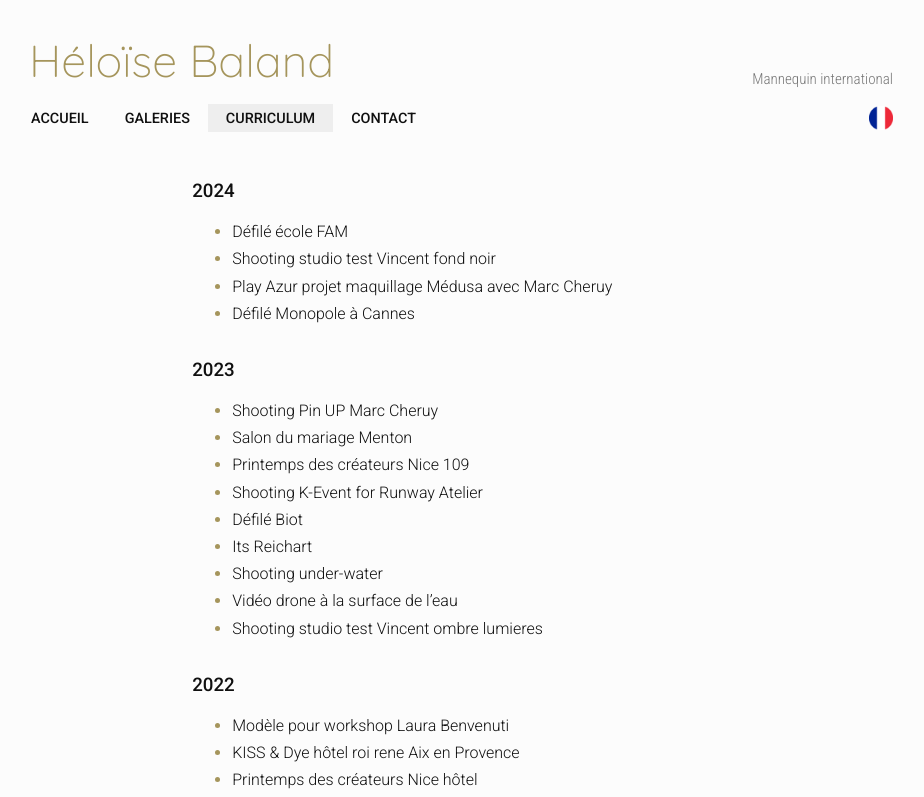
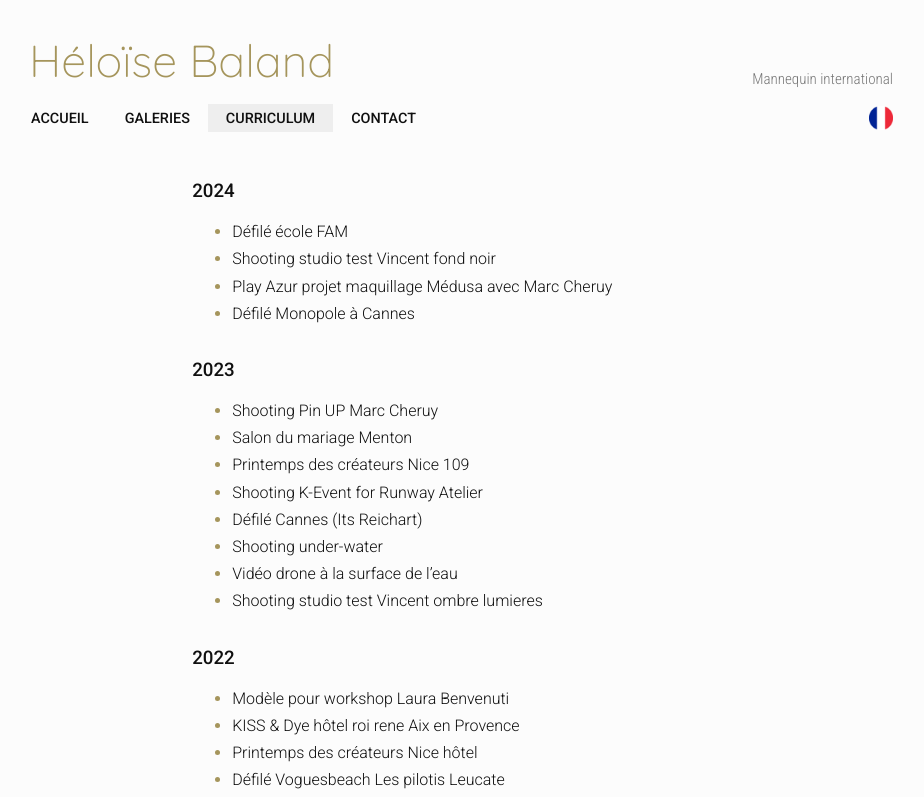
Before and after one commit to vaniaelizondo/photo-book, a React (Create React App) app: page /cv in a window 1280 px wide. Shown: the top 797 px of the page, without its empty margins (179-1103 px from the left). Built offline with nearby package versions, Linux system fonts and the light colour scheme.

Commit message:
translation cv

```diff
--- a/src/locales/en/translation.json
+++ b/src/locales/en/translation.json
@@ -89,11 +89,10 @@
     "2023_2": "Wedding fair Menton",
     "2023_3": "Spring of Creators Nice 109",
     "2023_4": "K-Event photoshoot for Runway Atelier",
-    "2023_5": "Biot runway",
-    "2023_6": "Its Reichart",
-    "2023_7": "Underwater photoshoot",
-    "2023_8": "Drone video at the water’s surface",
-    "2023_9": "Studio test photoshoot Vincent shadows and lights",
+    "2023_5": "Cannes runway (Its Reichart)",
+    "2023_6": "Underwater photoshoot",
+    "2023_7": "Drone video at the water’s surface",
+    "2023_8": "Studio test photoshoot Vincent shadows and lights",
     "2024_1": "FAM school runway",
     "2024_2": "Studio test photoshoot Vincent black background",
     "2024_3": "Play Azur Medusa makeup project with Marc Cheruy",
--- a/src/locales/es/translation.json
+++ b/src/locales/es/translation.json
@@ -89,11 +89,10 @@
     "2023_2": "Feria de bodas Menton",
     "2023_3": "Primavera de los Creadores Nice 109",
     "2023_4": "Sesión fotográfica K-Event para Runway Atelier",
-    "2023_5": "Desfile en Biot",
-    "2023_6": "Its Reichart",
-    "2023_7": "Sesión fotográfica bajo el agua",
-    "2023_8": "Video con dron en la superficie del agua",
-    "2023_9": "Sesión fotográfica de prueba en estudio Vincent sombras y luces",
+    "2023_5": "Desfile en Cannes (Its Reichart)",
+    "2023_6": "Sesión fotográfica bajo el agua",
+    "2023_7": "Video con dron en la superficie del agua",
+    "2023_8": "Sesión fotográfica de prueba en estudio Vincent sombras y luces",
     "2024_1": "Desfile escuela FAM",
     "2024_2": "Sesión fotográfica de prueba en estudio Vincent fondo negro",
     "2024_3": "Play Azur proyecto de maquillaje Medusa con Marc Cheruy",
--- a/src/locales/fr/translation.json
+++ b/src/locales/fr/translation.json
@@ -89,11 +89,10 @@
     "2023_2": "Salon du mariage Menton",
     "2023_3": "Printemps des créateurs Nice 109",
     "2023_4": "Shooting K-Event for Runway Atelier",
-    "2023_5": "Défilé Biot",
-    "2023_6": "Its Reichart",
-    "2023_7": "Shooting under-water",
-    "2023_8": "Vidéo drone à la surface de l’eau",
-    "2023_9": "Shooting studio test Vincent ombre lumieres",
+    "2023_5": "Défilé Cannes (Its Reichart)",
+    "2023_6": "Shooting under-water",
+    "2023_7": "Vidéo drone à la surface de l’eau",
+    "2023_8": "Shooting studio test Vincent ombre lumieres",
     "2024_1": "Défilé école FAM",
     "2024_2": "Shooting studio test Vincent fond noir",
     "2024_3": "Play Azur projet maquillage Médusa avec Marc Cheruy",
--- a/src/pages/CV.js
+++ b/src/pages/CV.js
@@ -23,7 +23,6 @@ export default function CV() {
 				<li>{t("cv.2023_6")}</li>
 				<li>{t("cv.2023_7")}</li>
 				<li>{t("cv.2023_8")}</li>
-				<li>{t("cv.2023_9")}</li>
 			</ul>
 
 			<h3>2022 </h3>
```
